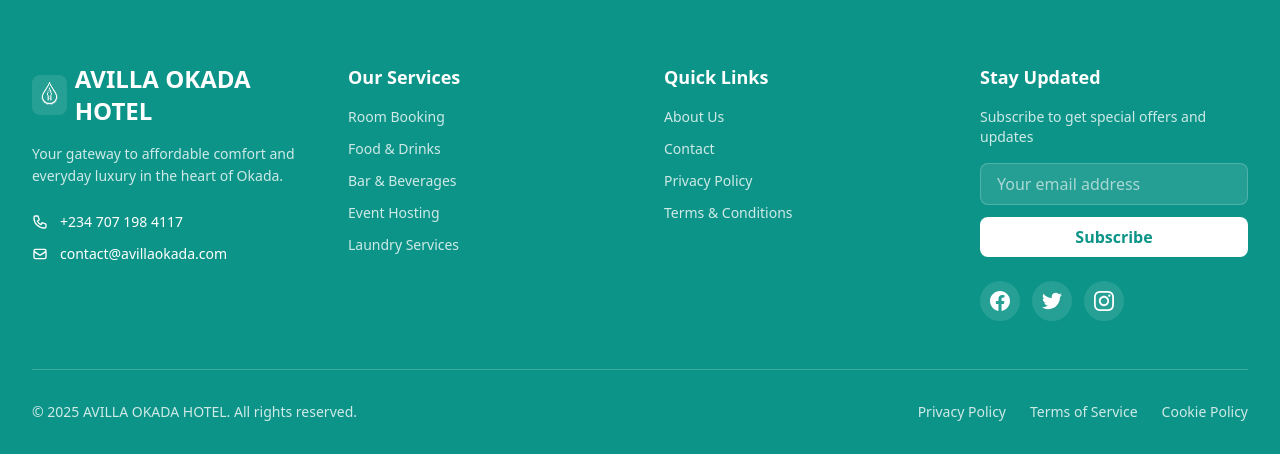
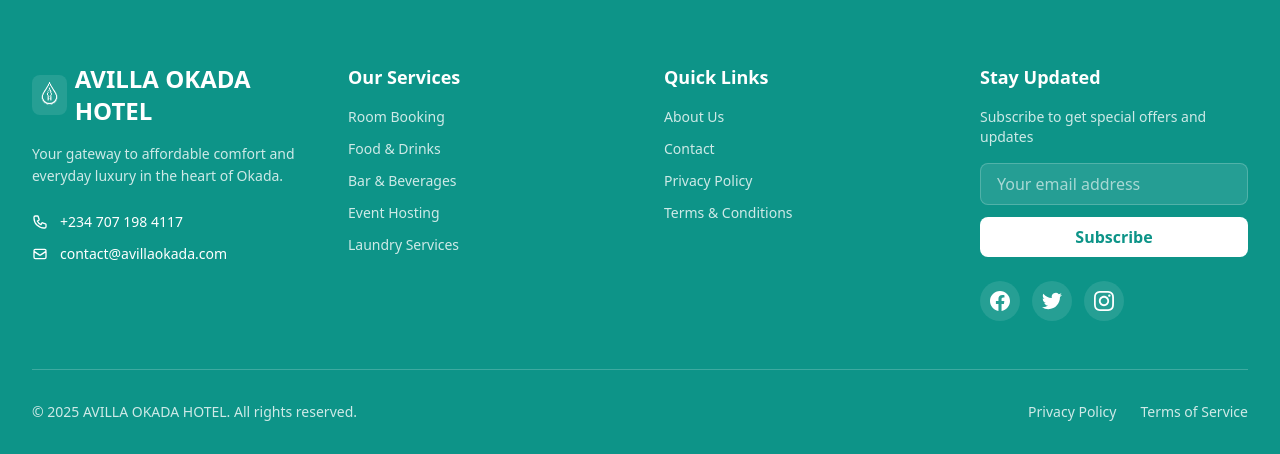
Before and after one commit to amoshood06/JESUSHOTEL, a PHP site: page /Jesus/index.php in a window 1280 px wide. Shown: the part 3024-3478 px from the top of the page. Run offline with PHP 8.4, Linux system fonts and the light colour scheme; data comes from the database, SQL or seed files in the repository; some libraries are stand-ins or nearby versions.

Commit message:
ieuiewwi

```diff
--- a/footer.php
+++ b/footer.php
@@ -87,9 +87,8 @@
                 <div class="flex flex-col md:flex-row items-center justify-between gap-4 text-sm text-white/80">
                     <p>&copy; 2025 AVILLA OKADA HOTEL. All rights reserved.</p>
                     <div class="flex gap-6">
-                        <a href="#" class="hover:text-white transition-colors">Privacy Policy</a>
-                        <a href="#" class="hover:text-white transition-colors">Terms of Service</a>
-                        <a href="#" class="hover:text-white transition-colors">Cookie Policy</a>
+                        <a href="privacy-policy.php" class="hover:text-white transition-colors">Privacy Policy</a>
+                        <a href="terms-and-conditions.php" class="hover:text-white transition-colors">Terms of Service</a>
                     </div>
                 </div>
             </div>
```
